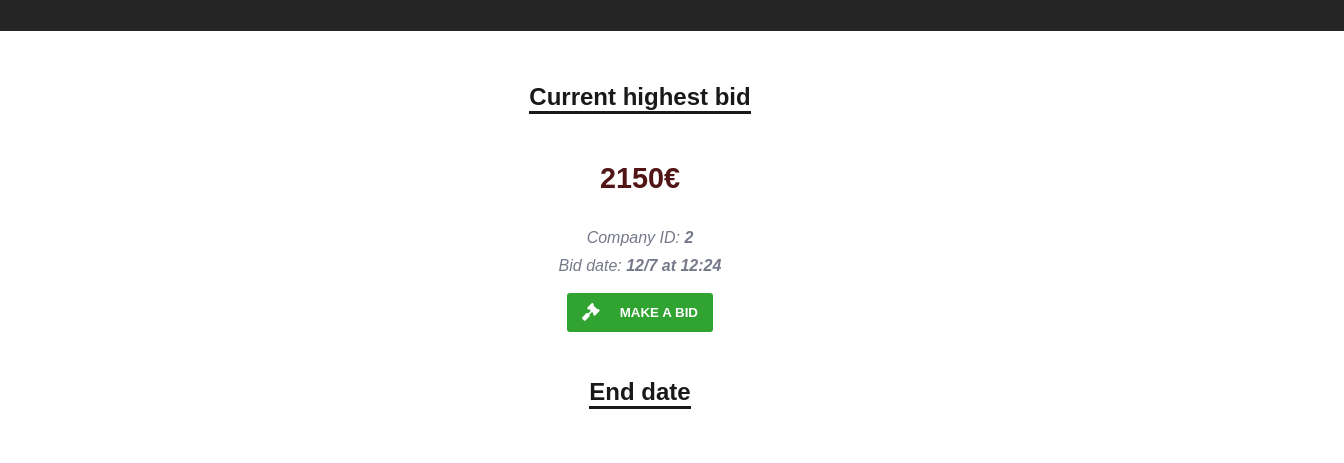
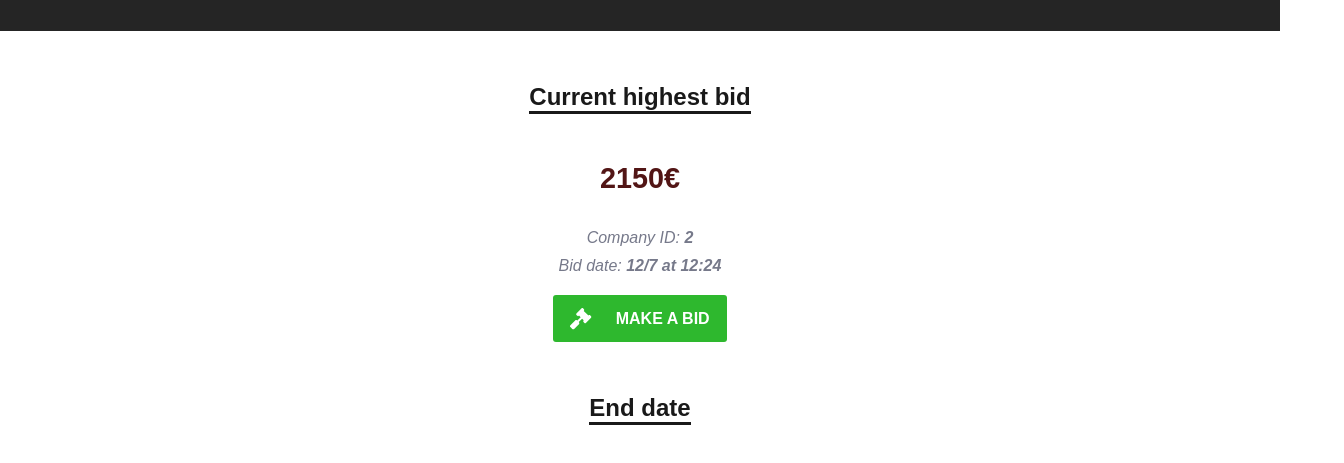
Before and after one commit to semanadeinformatica/auction-website-19, a Gatsby site: page / in a window 1280 px wide. Shown: the part 161-624 px from the top of the page, 1344 px wide, since content can reach past the window. Built offline with nearby package versions, Linux system fonts and the light colour scheme; Gatsby itself is replaced by a stand-in of ours.

Commit message:
Fix in bid component

```diff
--- a/src/components/highest-bid.js
+++ b/src/components/bid.js
@@ -24,7 +24,10 @@ export default () => (
                12/7 at 12:24
             </strong>
         </p>
-        <button id="bid-button">
+        <a
+            href="mailto:externas@sinf.pt"
+            id="bid-button"
+        >
             <FontAwesomeIcon
                 size="lg"
                 icon={faGavel}
@@ -32,6 +35,6 @@ export default () => (
             <span>
                MAKE A BID
             </span>
-        </button>
+        </a>
     </section>
 );
--- a/src/components/layout.css
+++ b/src/components/layout.css
@@ -9,8 +9,11 @@ body {
   -moz-osx-font-smoothing: grayscale;
 }
 
+a {
+  text-decoration: none;
+}
+
 #header-wrapper {
-	width: 100%;
 	background-color: #252525;
 	color: white;
 	padding: 2em;
@@ -62,7 +65,7 @@ section > h2.title {
   flex-direction: row;
   align-items: center;
   padding: 0.8em 1.1em;
-  background-color: rgb(48, 163, 48);
+  background-color: rgb(46, 184, 46);
   color: white;
   border-radius: 3px;
   border: 0;
@@ -70,6 +73,10 @@ section > h2.title {
   margin-bottom: 2em;
 }
 
+#bid-button:hover {
+  background-color: rgb(33, 128, 33);
+}
+
 #bid-button > span {
   margin-left: 1.5em;
   font-weight: bold;
--- a/src/pages/index.js
+++ b/src/pages/index.js
@@ -1,7 +1,7 @@
 import React from "react";
 
 import Header from "../components/header";
-import HighestBid from "../components/highest-bid";
+import Bid from "../components/bid";
 import Content from "../components/content";
 import Timer from "../components/Timer";
 
@@ -11,7 +11,7 @@ export default () => (
     <>
         <Header />
         <Content>
-            <HighestBid />
+            <Bid />
             <Timer  />
         </Content>
     </>
```
